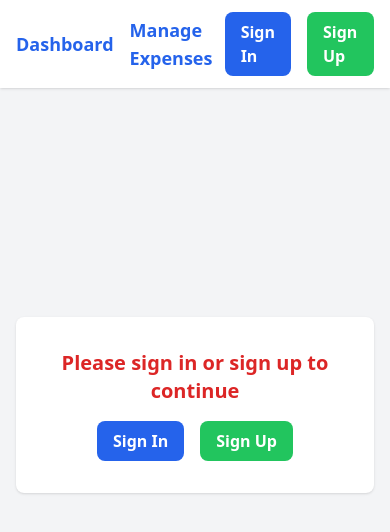
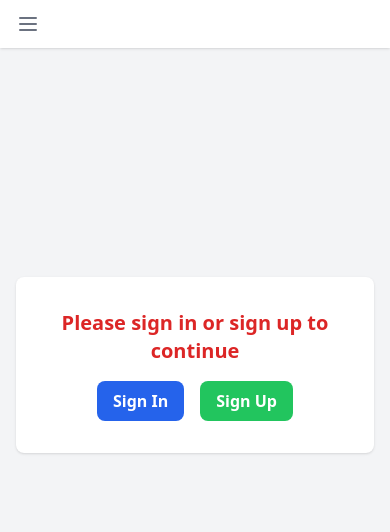
Before and after one commit to Ramakrishnajakkula/lia-plus, a React (Vite) app in the folder frontend/: page / in a window 390 px wide. Shown: the top 532 px of the page. Built offline with nearby package versions, Linux system fonts and the light colour scheme.

Commit message:
implemented mobile responsive

```diff
--- a/frontend/src/components/Navbar.jsx
+++ b/frontend/src/components/Navbar.jsx
@@ -1,66 +1,179 @@
-import React from "react";
+import React, { useState, useEffect } from "react";
 import { Link, useNavigate } from "react-router-dom";
 
 function Navbar() {
   const navigate = useNavigate();
   const isAuthenticated = !!localStorage.getItem("token");
+  const [isMenuOpen, setIsMenuOpen] = useState(false);
+  const [isMobile, setIsMobile] = useState(window.innerWidth < 768);
 
   const handleLogout = () => {
     localStorage.removeItem("token");
     navigate("/signin");
   };
 
+  useEffect(() => {
+    const handleResize = () => {
+      setIsMobile(window.innerWidth < 768);
+      // Close menu when resizing to desktop if it was open
+      if (window.innerWidth >= 768) {
+        setIsMenuOpen(false);
+      }
+    };
+
+    window.addEventListener("resize", handleResize);
+    return () => window.removeEventListener("resize", handleResize);
+  }, []);
+
   return (
     <nav className="bg-white shadow mb-8">
-      <div className="max-w-2xl mx-auto px-4 py-3 flex items-center justify-between">
-        <div className="flex items-center space-x-4">
+      <div className="max-w-2xl mx-auto px-4 py-3">
+        <div className="flex items-center justify-between">
+          {/* Logo/Brand could go here */}
+
+          {/* Desktop Navigation */}
+          <div className="hidden md:flex items-center space-x-4">
             <Link
               to="/dashboard"
-            className="text-lg font-bold text-blue-600 hover:text-blue-800">
+              className="text-lg font-bold text-blue-600 hover:text-blue-800"
+            >
               Dashboard
             </Link>
             <Link
               to="/expenses"
-            className="text-lg font-bold text-blue-600 hover:text-blue-800">
+              className="text-lg font-bold text-blue-600 hover:text-blue-800"
+            >
               Manage Expenses
             </Link>
             {isAuthenticated && (
               <Link
                 to="/expenses/add"
-              className="text-lg font-bold text-blue-600 hover:text-blue-800">
+                className="text-lg font-bold text-blue-600 hover:text-blue-800"
+              >
                 Add Expense
               </Link>
             )}
           </div>
-        <div className="flex items-center space-x-4">
+
+          {/* Auth Buttons - Desktop */}
+          <div className="hidden md:flex items-center space-x-4">
             {isAuthenticated ? (
               <button
                 onClick={handleLogout}
-              className="bg-red-500 text-white px-4 py-2 rounded-lg font-semibold hover:bg-red-600 transition">
+                className="bg-red-500 text-white px-4 py-2 rounded-lg font-semibold hover:bg-red-600 transition"
+              >
                 Logout
               </button>
             ) : (
               <>
                 <Link
                   to="/signin"
-                className="px-4 py-2 rounded-lg font-semibold bg-blue-600 text-white hover:bg-blue-700 transition">
+                  className="px-4 py-2 rounded-lg font-semibold bg-blue-600 text-white hover:bg-blue-700 transition"
+                >
                   Sign In
                 </Link>
                 <Link
                   to="/signup"
-                className="px-4 py-2 rounded-lg font-semibold bg-green-500 text-white hover:bg-green-600 transition">
+                  className="px-4 py-2 rounded-lg font-semibold bg-green-500 text-white hover:bg-green-600 transition"
+                >
                   Sign Up
                 </Link>
               </>
             )}
           </div>
+
+          {/* Mobile menu button */}
+          <div className="md:hidden flex items-center">
+            <button
+              onClick={() => setIsMenuOpen(!isMenuOpen)}
+              className="text-gray-500 hover:text-gray-600 focus:outline-none"
+            >
+              <svg
+                className="h-6 w-6"
+                fill="none"
+                viewBox="0 0 24 24"
+                stroke="currentColor"
+              >
+                {isMenuOpen ? (
+                  <path
+                    strokeLinecap="round"
+                    strokeLinejoin="round"
+                    strokeWidth={2}
+                    d="M6 18L18 6M6 6l12 12"
+                  />
+                ) : (
+                  <path
+                    strokeLinecap="round"
+                    strokeLinejoin="round"
+                    strokeWidth={2}
+                    d="M4 6h16M4 12h16M4 18h16"
+                  />
+                )}
+              </svg>
+            </button>
+          </div>
+        </div>
+
+        {/* Mobile Navigation */}
+        {isMenuOpen && isMobile && (
+          <div className="md:hidden mt-4 space-y-3 pb-3">
+            <Link
+              to="/dashboard"
+              className="block px-3 py-2 rounded-lg font-semibold text-blue-600 hover:bg-blue-50"
+              onClick={() => setIsMenuOpen(false)}
+            >
+              Dashboard
+            </Link>
+            <Link
+              to="/expenses"
+              className="block px-3 py-2 rounded-lg font-semibold text-blue-600 hover:bg-blue-50"
+              onClick={() => setIsMenuOpen(false)}
+            >
+              Manage Expenses
+            </Link>
+            {isAuthenticated && (
+              <>
+                <Link
+                  to="/expenses/add"
+                  className="block px-3 py-2 rounded-lg font-semibold text-blue-600 hover:bg-blue-50"
+                  onClick={() => setIsMenuOpen(false)}
+                >
+                  Add Expense
+                </Link>
+                <button
+                  onClick={() => {
+                    handleLogout();
+                    setIsMenuOpen(false);
+                  }}
+                  className="w-full text-left px-3 py-2 rounded-lg font-semibold bg-red-500 text-white hover:bg-red-600 transition"
+                >
+                  Logout
+                </button>
+              </>
+            )}
+            {!isAuthenticated && (
+              <div className="space-y-2 pt-2">
+                <Link
+                  to="/signin"
+                  className="block px-3 py-2 rounded-lg font-semibold bg-blue-600 text-white hover:bg-blue-700 transition text-center"
+                  onClick={() => setIsMenuOpen(false)}
+                >
+                  Sign In
+                </Link>
+                <Link
+                  to="/signup"
+                  className="block px-3 py-2 rounded-lg font-semibold bg-green-500 text-white hover:bg-green-600 transition text-center"
+                  onClick={() => setIsMenuOpen(false)}
+                >
+                  Sign Up
+                </Link>
+              </div>
+            )}
+          </div>
+        )}
       </div>
     </nav>
   );
 }
 
 export default Navbar;
-
-// Make sure you have <BrowserRouter> in your App.jsx or App.js wrapping your routes.
-// Also, ensure you have at least one valid route that renders a component with visible content.
-// If you see a blank page, check the browser console for errors and verify all import paths are correct.
```
Lines whose indentation alone changed are shown as unchanged.
